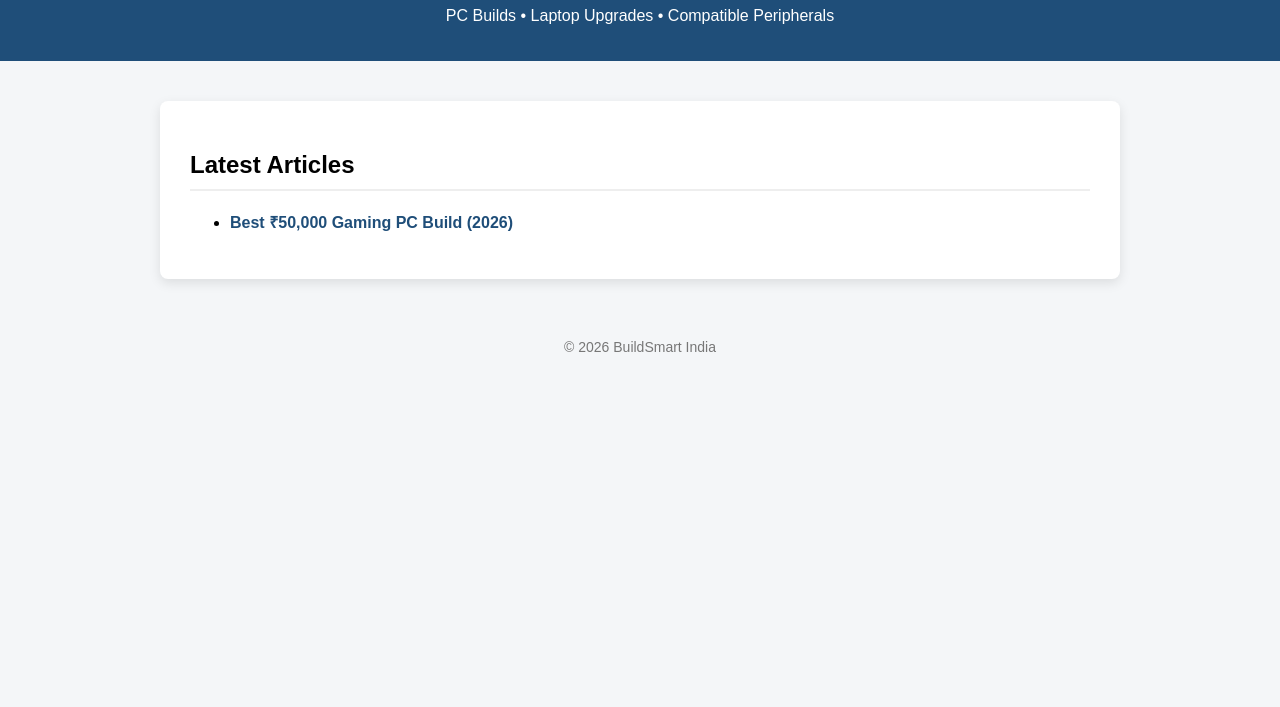
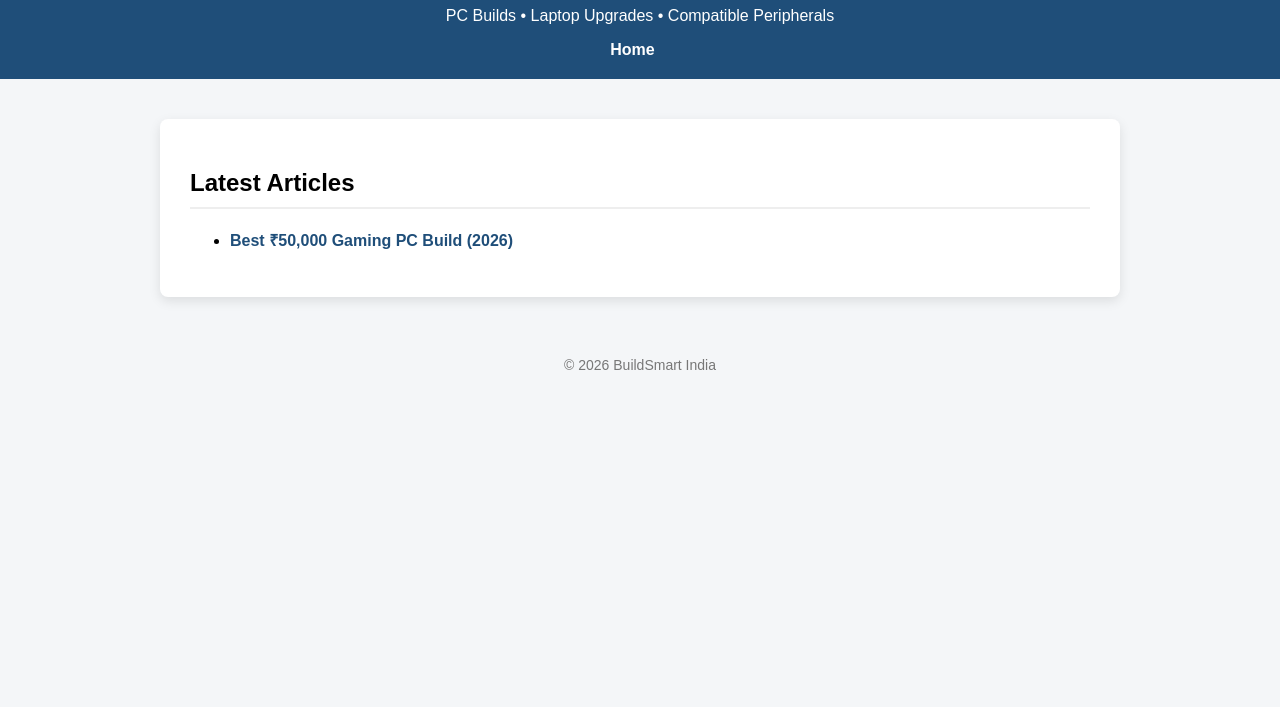
Before and after one commit to Buildsmart-india/buildsmart-india.github.io, a plain HTML site: page index.html in a window 1280 px wide. Shown: the part 93-800 px from the top of the page. Drawn offline with Linux system fonts and the light colour scheme.

Commit message:
Update index.html

```diff
--- a/index.html
+++ b/index.html
@@ -57,6 +57,9 @@
 <header>
     <h1>BuildSmart India</h1>
     <p>PC Builds • Laptop Upgrades • Compatible Peripherals</p>
+    <nav style="margin-top:15px;">
+        <a href="index.html" style="color:white; margin-right:15px;">Home</a>
+    </nav>
 </header>
 
 <div class="container">
```
